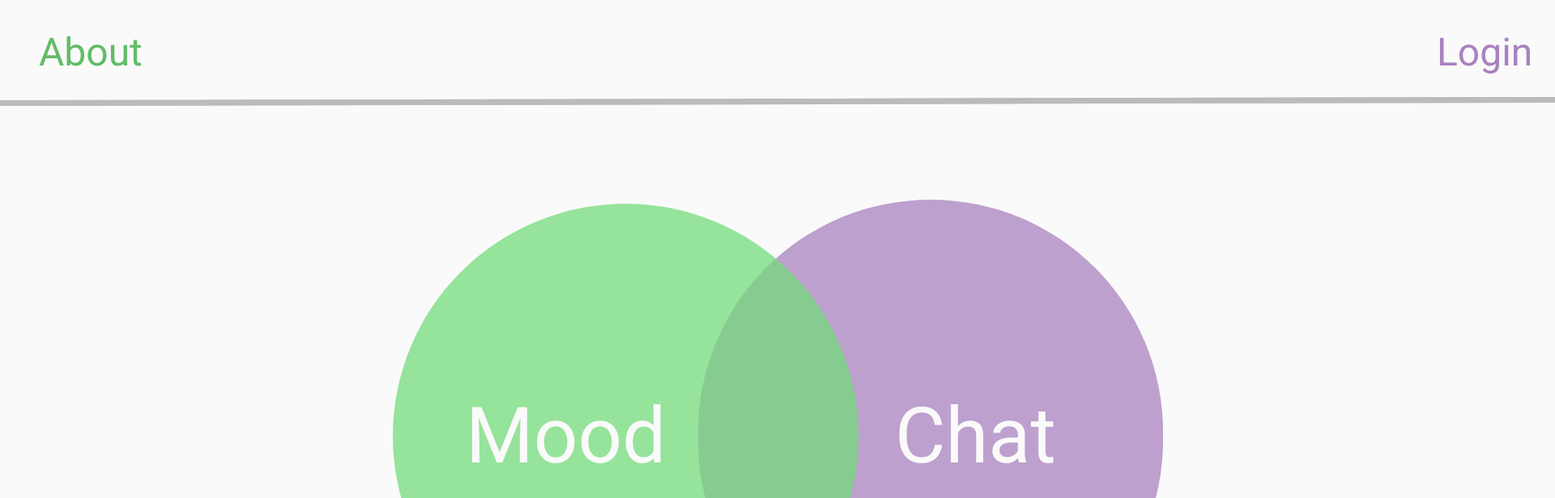
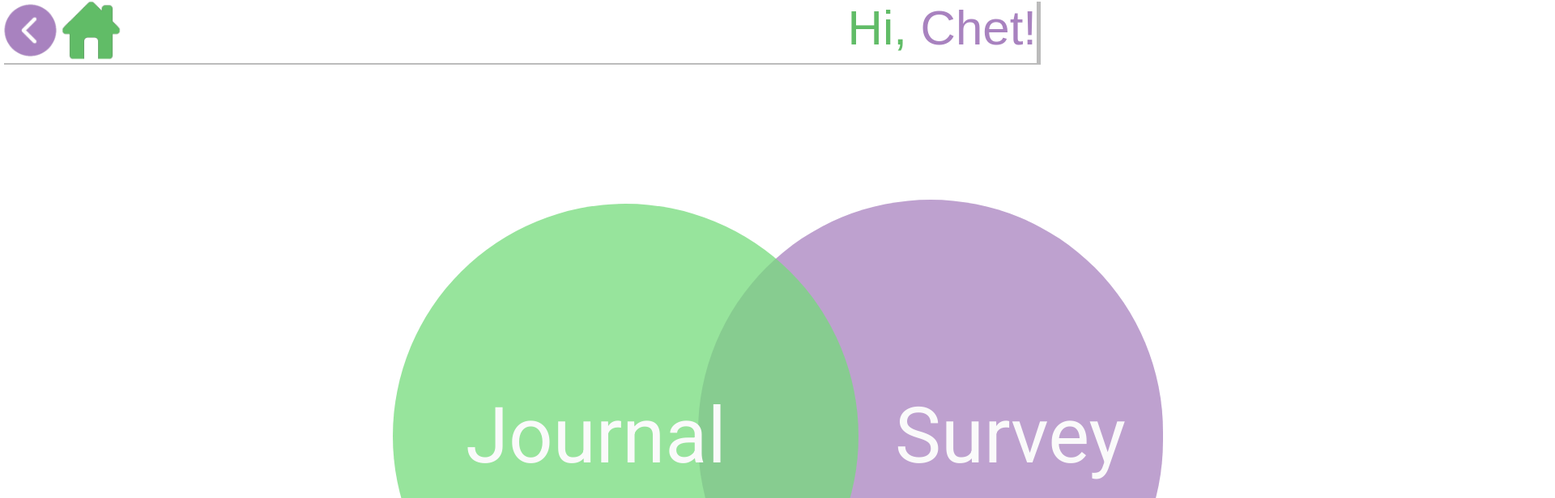
Before and after one commit to camperdue42/SWEN444-Team3, a React (Create React App) app: page / in a window 1280 px wide. Shown: the top 616 px of the page at 81% size, 1920 px wide, since content can reach past the window. Built offline with nearby package versions, Linux system fonts and the light colour scheme.

Commit message:
home page finished

```diff
--- a/src/App.js
+++ b/src/App.js
@@ -1,9 +1,10 @@
 import React from 'react'
 import HomePage from "./home";
+import JournalSurvey from "./journal-survey";
 
 function App() {
   return (
-    <HomePage/>
+    <JournalSurvey/>
   );
 }
 
--- /dev/null
+++ b/src/css/journal-survey.css
@@ -0,0 +1,139 @@
+#e1_30 {
+	position:relative;
+	background-color:rgba(255, 255, 255, 1);
+	opacity:1;
+	width:1920px;
+	height:1080px;
+}
+#e1_2 {
+	background-color:rgba(250.00000029802322, 250.00000029802322, 250.00000029802322, 1);
+	opacity:1;
+	width:1920px;
+	height:1080px;
+	position:absolute;
+	left:0px;
+	top:0px;
+}
+#e1_35 {
+	opacity:1;
+	width:1920px;
+	height:78px;
+	position:absolute;
+	left:0px;
+	top:36px;
+}
+#e1_36 {
+	transform: rotate(-0.11936603017847756deg);
+	opacity:1;
+	border:3px solid rgba(187.00000405311584, 187.00000405311584, 187.00000405311584, 1);
+	position:absolute;
+	left:0px;
+	top:114px;
+}
+#e1_37 {
+	color:rgba(168.0000051856041, 130.0000074505806, 191.00000381469727, 1);
+	opacity:1;
+	width:119px;
+	height:56px;
+	position:absolute;
+	left:1774px;
+	top:36px;
+	font-family:Roboto;
+	text-align:left;
+	font-size:48px;
+	letter-spacing:0;
+	line-height:undefined;
+}
+#e1_38 {
+	color:rgba(97.16562733054161, 188.06250303983688, 103.3430926501751, 1);
+	opacity:1;
+	width:128px;
+	height:56px;
+	position:absolute;
+	left:48px;
+	top:36px;
+	font-family:Roboto;
+	text-align:left;
+	font-size:48px;
+	letter-spacing:0;
+	line-height:undefined;
+}
+#e1_62 {
+	opacity:1;
+	width:951px;
+	height:585px;
+	position:absolute;
+	left:485px;
+	top:247px;
+}
+#e1_63 {
+	opacity:1;
+	width:574px;
+	height:585px;
+	position:absolute;
+	left:862px;
+	top:247px;
+}
+#e1_64 {
+	border-radius:500px;
+	background-color:rgba(168.0000051856041, 130.0000074505806, 191.00000381469727, 0.75);
+	opacity:1;
+	width:574px;
+	height:585px;
+	position:absolute;
+	left:862px;
+	top:247px;
+}
+#e1_65 {
+	color:rgba(250.00000029802322, 250.00000029802322, 250.00000029802322, 1);
+	opacity:1;
+	width:201px;
+	height:113px;
+	position:absolute;
+	left:1105px;
+	top:483px;
+	font-family:Roboto;
+	text-align:left;
+	font-size:96px;
+	letter-spacing:0;
+	line-height:undefined;
+}
+#e1_66 {
+	opacity:1;
+	width:575px;
+	height:575px;
+	position:absolute;
+	left:485px;
+	top:252px;
+}
+#e1_67 {
+	border-radius:500px;
+	background-color:rgba(116.00000068545341, 219.0000021457672, 123.0000002682209, 0.75);
+	opacity:1;
+	width:575px;
+	height:575px;
+	position:absolute;
+	left:485px;
+	top:252px;
+}
+#e1_68 {
+	color:rgba(250.00000029802322, 250.00000029802322, 250.00000029802322, 1);
+	opacity:1;
+	width:247px;
+	height:113px;
+	position:absolute;
+	left:575px;
+	top:483px;
+	font-family:Roboto;
+	text-align:left;
+	font-size:96px;
+	letter-spacing:0;
+	line-height:undefined;
+}
+
+hr {
+	border: none;
+	height: 1px;
+	background-color: #bbbbbb;
+	width: 100%;
+}
--- /dev/null
+++ b/src/journal-survey.js
@@ -0,0 +1,24 @@
+import React from 'react';
+import Banner from "./banner";
+
+class JournalSurvey extends React.Component {
+    constructor(props) {
+        super(props);
+    }
+
+    render() {
+        return(
+            <div className="wrapper">
+               <link href="https://fonts.googleapis.com/css?family=Roboto&display=swap" rel="stylesheet" />
+               <Banner />
+               <div id="e1_64"></div>
+                <span id="e1_65">Survey</span>
+                <div id="e1_67"></div>
+                <span id="e1_68">Journal</span>
+            </div>
+        );
+    }
+
+}
+
+export default JournalSurvey;
```
